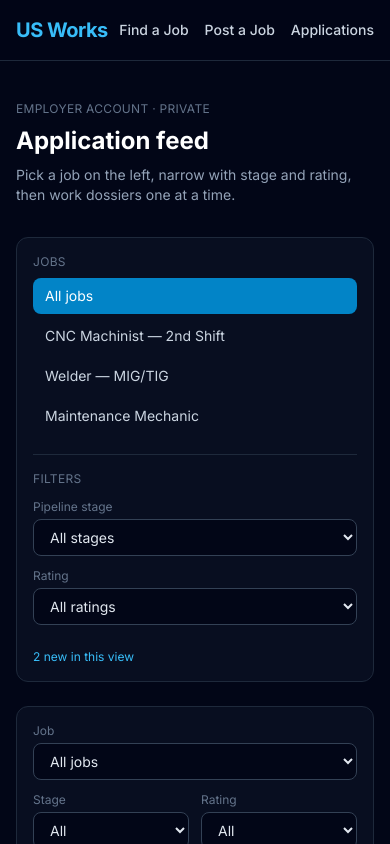
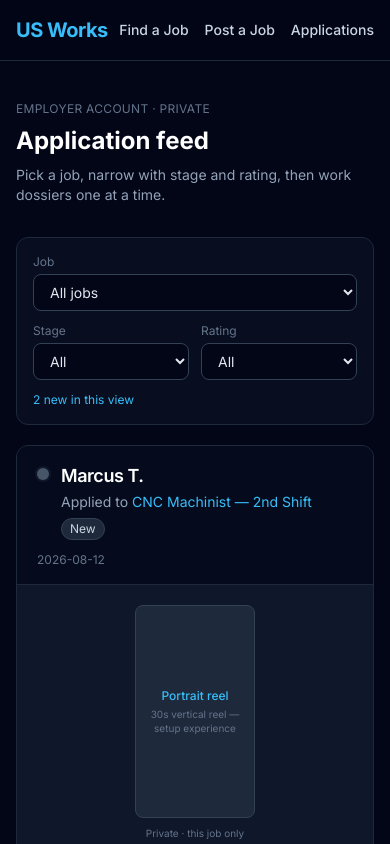
Before and after one commit to alexkikalo/us-works, a Next.js app: page /employer/applications in a window 390 px wide. Shown: the top 844 px of the page. Built offline with nearby package versions, Linux system fonts and the light colour scheme.

Commit message:
Hide desktop sidebar on mobile to prevent duplicate filter UI

```diff
--- a/app/employer/applications/page.tsx
+++ b/app/employer/applications/page.tsx
@@ -191,7 +191,6 @@ function DossierCard({
             </div>
           </dl>
 
-          {/* Compact pipeline: one dropdown instead of a row of buttons */}
           <div className="flex flex-wrap items-center gap-3">
             <label className="text-xs uppercase tracking-wide text-slate-500 shrink-0">
               Pipeline
@@ -284,13 +283,13 @@ export default function EmployerApplicationsPage() {
           Application feed
         </h1>
         <p className="text-slate-400 text-sm sm:text-base max-w-2xl">
-          Pick a job on the left, narrow with stage and rating, then work dossiers one at a time.
+          Pick a job, narrow with stage and rating, then work dossiers one at a time.
         </p>
       </div>
 
       <div className="grid lg:grid-cols-[240px_1fr] gap-6 items-start">
-        {/* Sidebar: jobs + filters — kills the triple horizontal menu */}
-        <aside className="lg:sticky lg:top-20 space-y-5 rounded-xl border border-slate-800 bg-slate-900/50 p-4">
+        {/* Desktop sidebar only */}
+        <aside className="hidden lg:block lg:sticky lg:top-20 space-y-5 rounded-xl border border-slate-800 bg-slate-900/50 p-4">
           <div>
             <p className="text-xs uppercase tracking-wide text-slate-500 mb-2">Jobs</p>
             <nav className="space-y-1">
@@ -381,9 +380,8 @@ export default function EmployerApplicationsPage() {
           )}
         </aside>
 
-        {/* Main feed */}
         <div className="space-y-5 min-w-0">
-          {/* Mobile-only job/filter controls (sidebar stacks above on small screens) */}
+          {/* Mobile filters only */}
           <div className="lg:hidden space-y-3 rounded-xl border border-slate-800 bg-slate-900/50 p-4">
             <div>
               <label className="text-xs text-slate-500 block mb-1">Job</label>
@@ -439,6 +437,9 @@ export default function EmployerApplicationsPage() {
                 </select>
               </div>
             </div>
+            {newInView > 0 && (
+              <p className="text-xs text-sky-400">{newInView} new in this view</p>
+            )}
           </div>
 
           {filtered.map((app) => (
```
